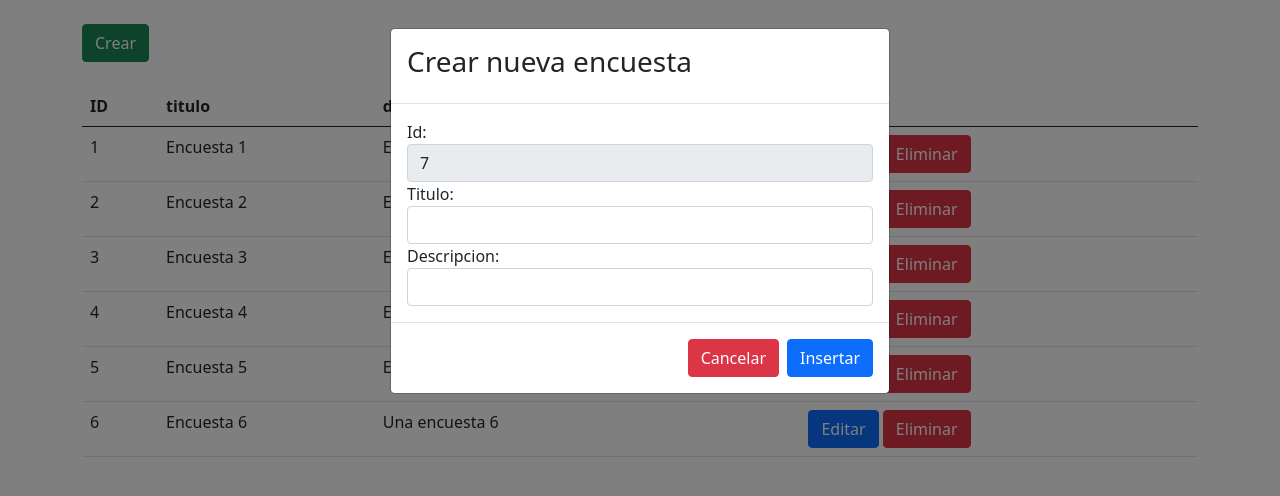
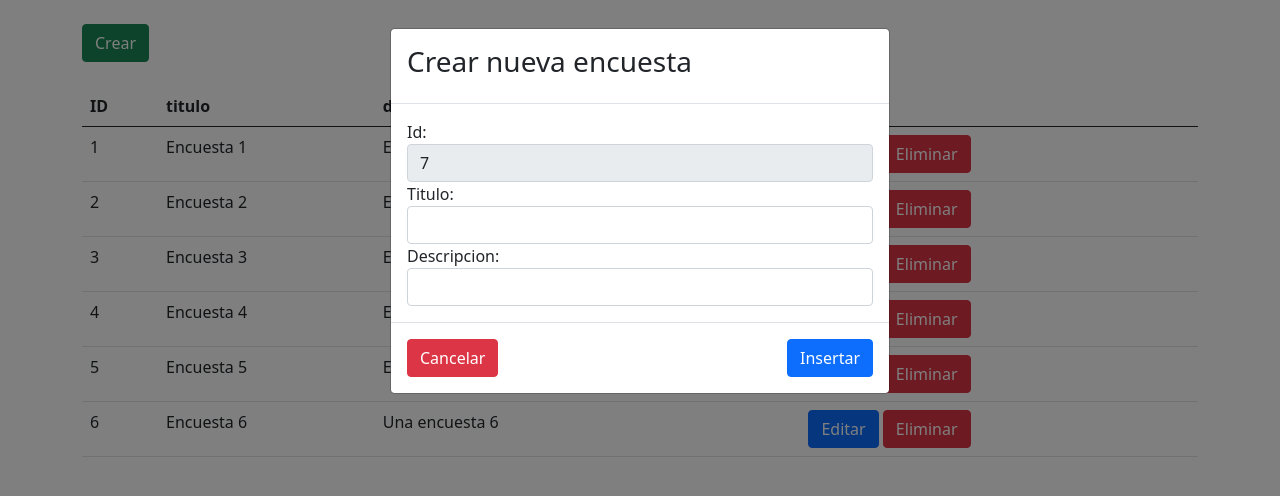
Before and after one commit to ealeonv/encuestas-react, a React (Create React App) app in the folder crud/: page / in a window 1280 px wide. Both pictures are taken after a click on the button "Crear". Shown: the top 496 px of the page. Built offline with nearby package versions, Linux system fonts and the light colour scheme.

Commit message:
cambios al footer

```diff
--- a/crud/src/App.css
+++ b/crud/src/App.css
@@ -28,6 +28,11 @@
   color: #61dafb;
 }
 
+.modal-footer {
+  display: flex !important;
+  justify-content: space-between !important;
+}
+
 @keyframes App-logo-spin {
   from {
     transform: rotate(0deg);
--- a/crud/src/App.js
+++ b/crud/src/App.js
@@ -248,7 +248,7 @@ class App extends React.Component {
             </FormGroup>
           </ModalBody>
 
-          <ModalFooter className='footer'>
+          <ModalFooter>
             <Button
               className="btn btn-danger"
               onClick={() => this.cerrarModalInsertar()}
```
